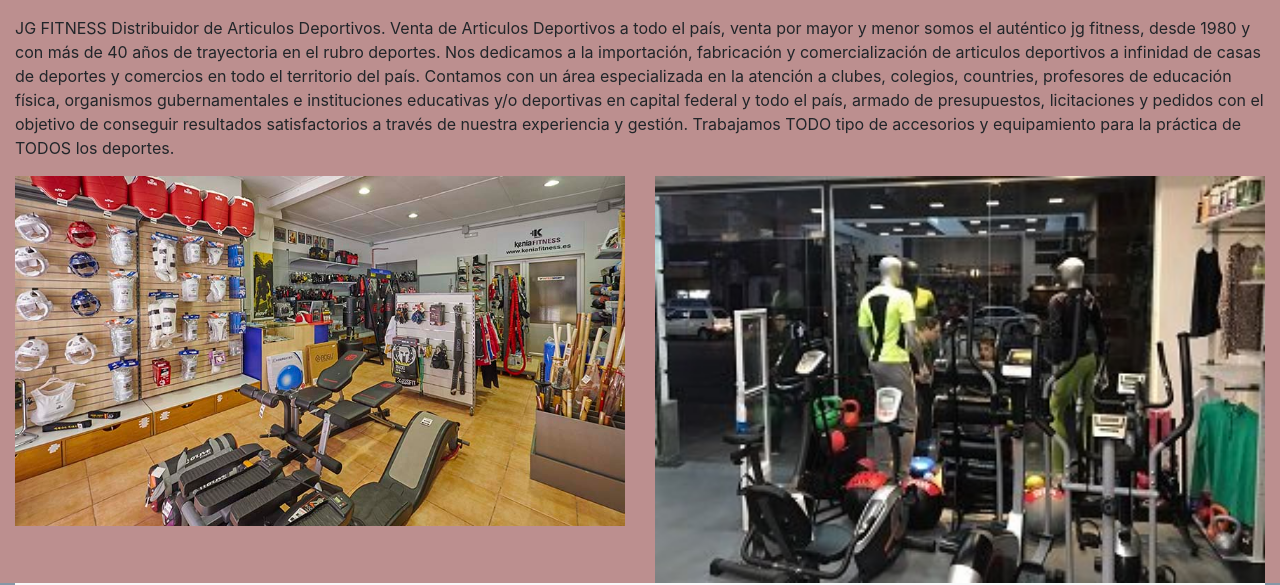
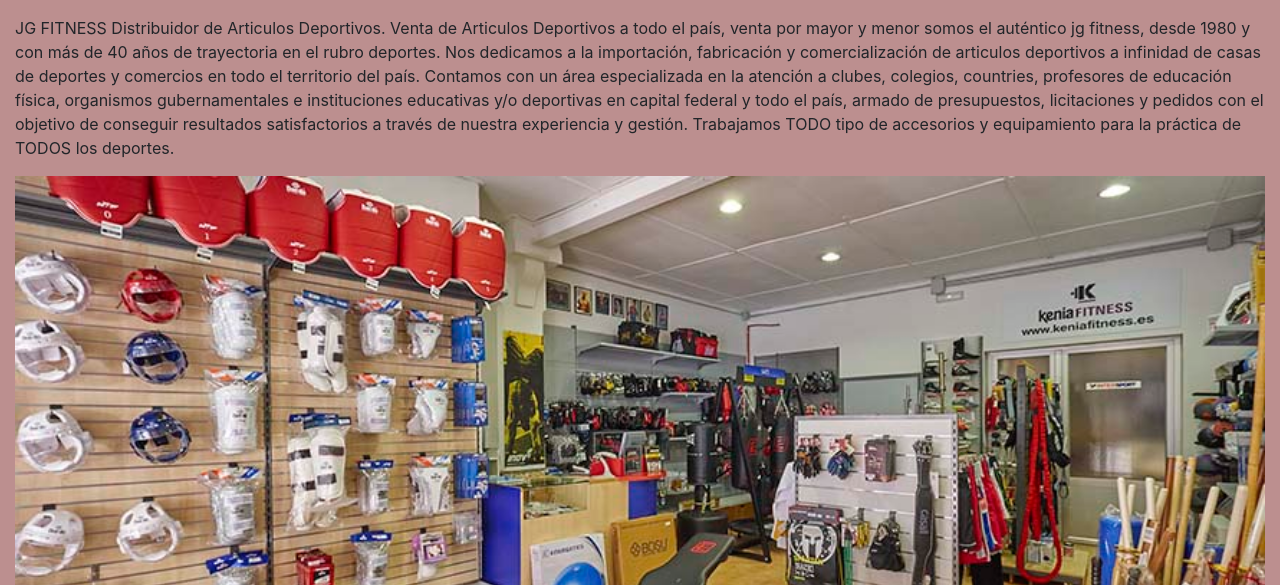
Before and after one commit to JuaniGomez8/jgfitness-gomez, a website: page pages/nosotros.html in a window 1280 px wide. Shown: the part 110-695 px from the top of the page. Drawn offline with nearby package versions, Linux system fonts and the light colour scheme.

Commit message:
retocamos page nosotros

```diff
--- a/pages/nosotros.html
+++ b/pages/nosotros.html
@@ -58,12 +58,10 @@ Venta de Articulos Deportivos a todo el país, venta por mayor y menor somos el
 
     <div class="container-fluid backBody">
       <div class="row">
-        <div class="col-lg-6 col-xs-12">
-          <img src="../assets/img/imgfit9.jpg" class="d-block w-100 imgNosotros" alt="tienda">
+        <div class="col-lg-12 col-xs-12">
+          <img src="../assets/img/imgfit9.jpg" class="d-block w-100" alt="tienda">
         </div>
-        <div class="col-lg-6 col-xs-12">
-          <img src="../assets/img/imgfit10.jpg" class="d-block w-100 imgNosotros" alt="tienda2">
-        </div>
+
       </div>
     </div>
     <footer>
```
Also changed, not shown: pages/contacto.html (+1 -1 lines).
